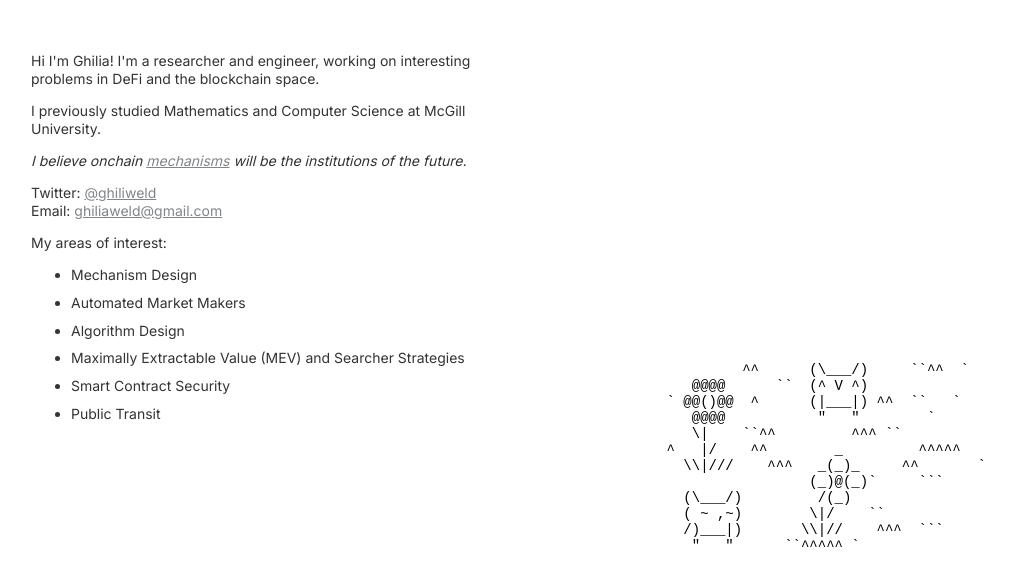
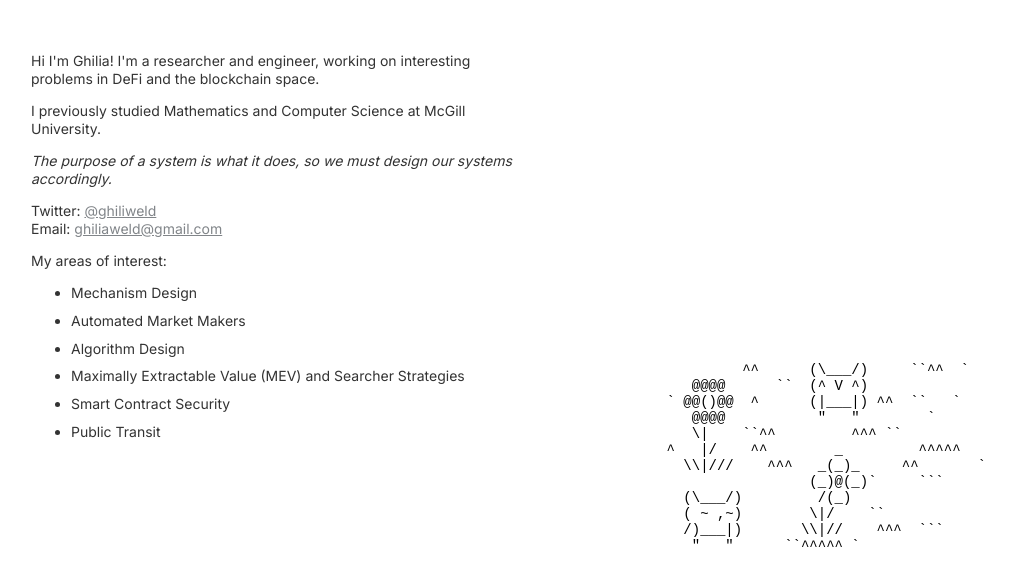
Before and after one commit to ghiliweld/ghiliweld.github.io, a plain HTML site: page index.html in a window 1280 px wide. Shown: the whole page, without its empty margins (177-1191 px from the left). Drawn offline with Linux system fonts and the light colour scheme.

Commit message:
new tagline

```diff
--- a/index.html
+++ b/index.html
@@ -51,11 +51,8 @@
                 </p>
                 <p>
                     <em
-                        >I believe onchain
-                        <a href="https://en.wikipedia.org/wiki/Mechanism_design"
-                            >mechanisms</a
-                        >
-                        will be the institutions of the future.</em
+                        >The purpose of a system is what it does, so we must
+                        design our systems accordingly.</em
                     >
                 </p>
                 <p>
```
